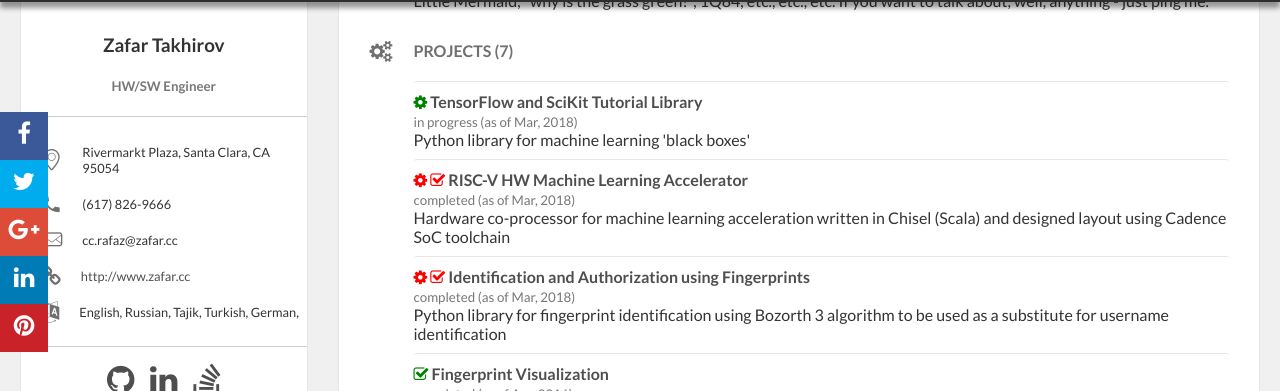
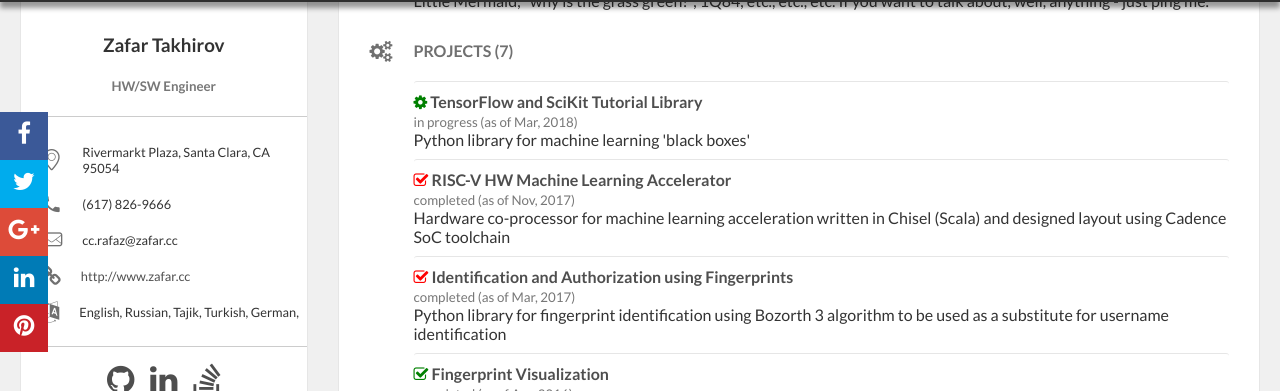
Before and after one commit to zafartahirov/zafartahirov.github.io, a Jekyll site: the page built from about/index.md, in a window 1280 px wide and 900 px high, scrolled down 373 px. Shown: the part 68-459 px from the top of the window. Built offline with Jekyll 4.4.1, drawn with Linux system fonts in a browser that asks for light colours; nearby versions of some CDN libraries; comment, search, counter and statistics services are not loaded.

Commit message:
AUTOCOMMIT(zafar): Mon Mar 12 10:31:10 PDT 2018

```diff
--- a/_data/resume.json
+++ b/_data/resume.json
@@ -290,7 +290,7 @@
             "title": "RISC-V HW Machine Learning Accelerator",
             "website": "#",
             "startDate": "2016-05-15",
-            "endDate": "",
+            "endDate": "2017-11-01",
             "summary": "Hardware co-processor for machine learning acceleration written in Chisel (Scala) and designed layout using Cadence SoC toolchain",
             "highlights": [
             ]
@@ -301,7 +301,7 @@
             "title": "Identification and Authorization using Fingerprints",
             "website": "#",
             "startDate": "2016-04-15",
-            "endDate": "",
+            "endDate": "2017-03-15",
             "summary": "Python library for fingerprint identification using Bozorth 3 algorithm to be used as a substitute for username identification",
             "highlights": [
             ]
```
